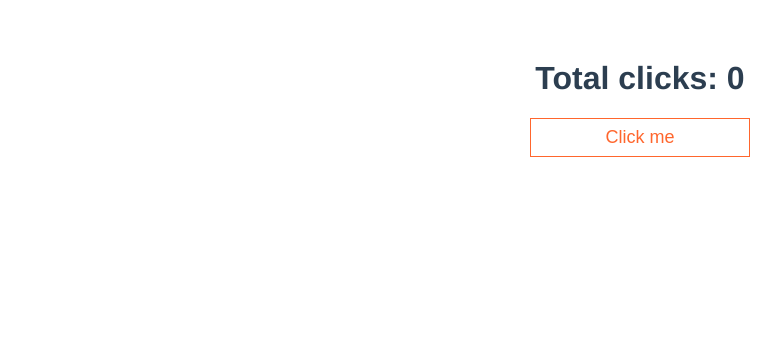
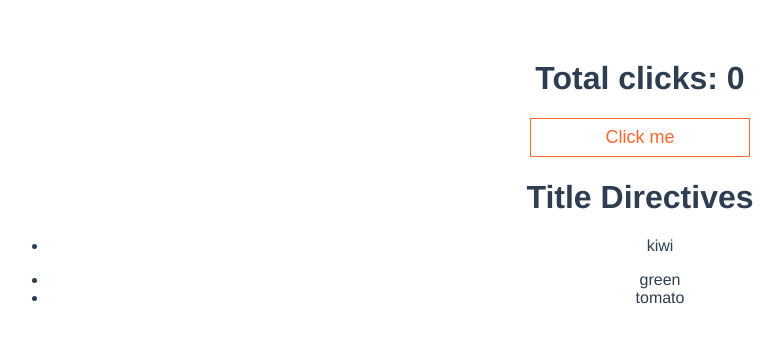
Before and after one commit to mityaua/vue3-practice, a Vue app: page / in a window 1280 px wide. Shown: the top 342 px of the page, without its empty margins (0-783 px from the left). Built offline with nearby package versions, Linux system fonts and the light colour scheme.

Commit message:
Добавляет тестовый компонент с директивами

```diff
--- a/src/App.vue
+++ b/src/App.vue
@@ -1,15 +1,18 @@
 <template>
   <h1>{{ title }}</h1>
   <Button @click="increment" outlined>Click me</Button>
+  <DirectiveTest />
 </template>
 
 <script>
 import Button from './components/Button.vue';
+import DirectiveTest from './components/DirectivesTest.vue';
 
 export default {
   name: 'App',
   components: {
     Button,
+    DirectiveTest,
   },
   // Аналог стейта, функция которая возвращает обьект
   data() {
--- /dev/null
+++ b/src/components/DirectivesTest.vue
@@ -0,0 +1,40 @@
+// Директивы v-if (убирает из DOM), v-show (display: none), v-for (цикл по массиву и обьекту), отрисовка по условию в цикле
+
+<template>
+  <div v-if="isVisible">
+    <h1>Title Directives</h1>
+
+    <ul>
+      <template v-for="fruit in fruits" v-bind:key="fruit">
+        <li v-if="fruit === 'kiwi'">{{ fruit }}</li>
+      </template>
+    </ul>
+
+    <ul>
+      <li v-for="(car, key) in cars" v-bind:key="key">{{ car.color }}</li>
+    </ul>
+  </div>
+</template>
+
+<script>
+export default {
+  name: 'DirectiveTest',
+  data() {
+    return {
+      isVisible: true,
+      fruits: ['mango', 'kiwi', 'poly'],
+      cars: {
+        audi: {
+          color: 'green',
+        },
+        bmw: {
+          color: 'tomato',
+        },
+      },
+    };
+  },
+};
+</script>
+
+<style>
+</style>
```
